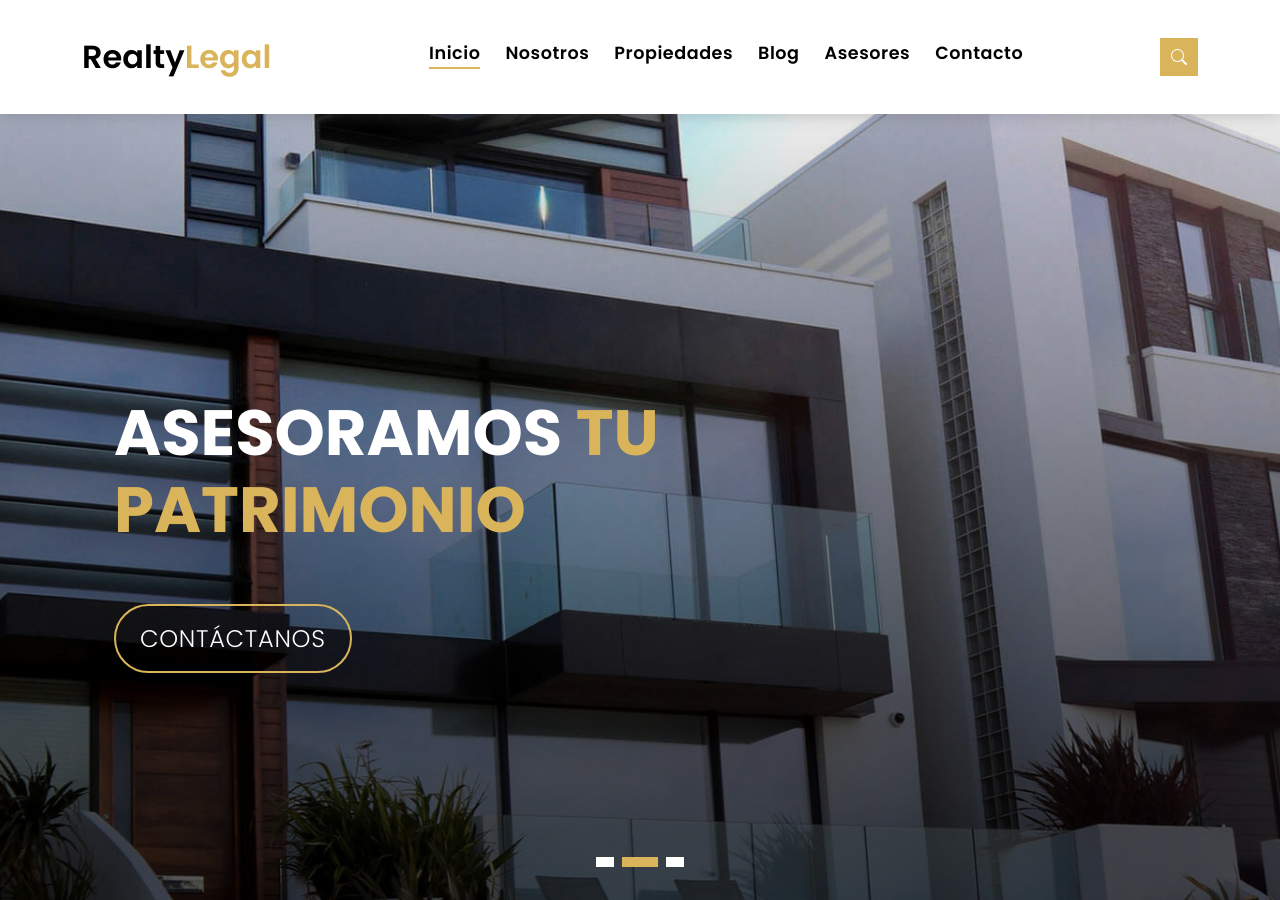
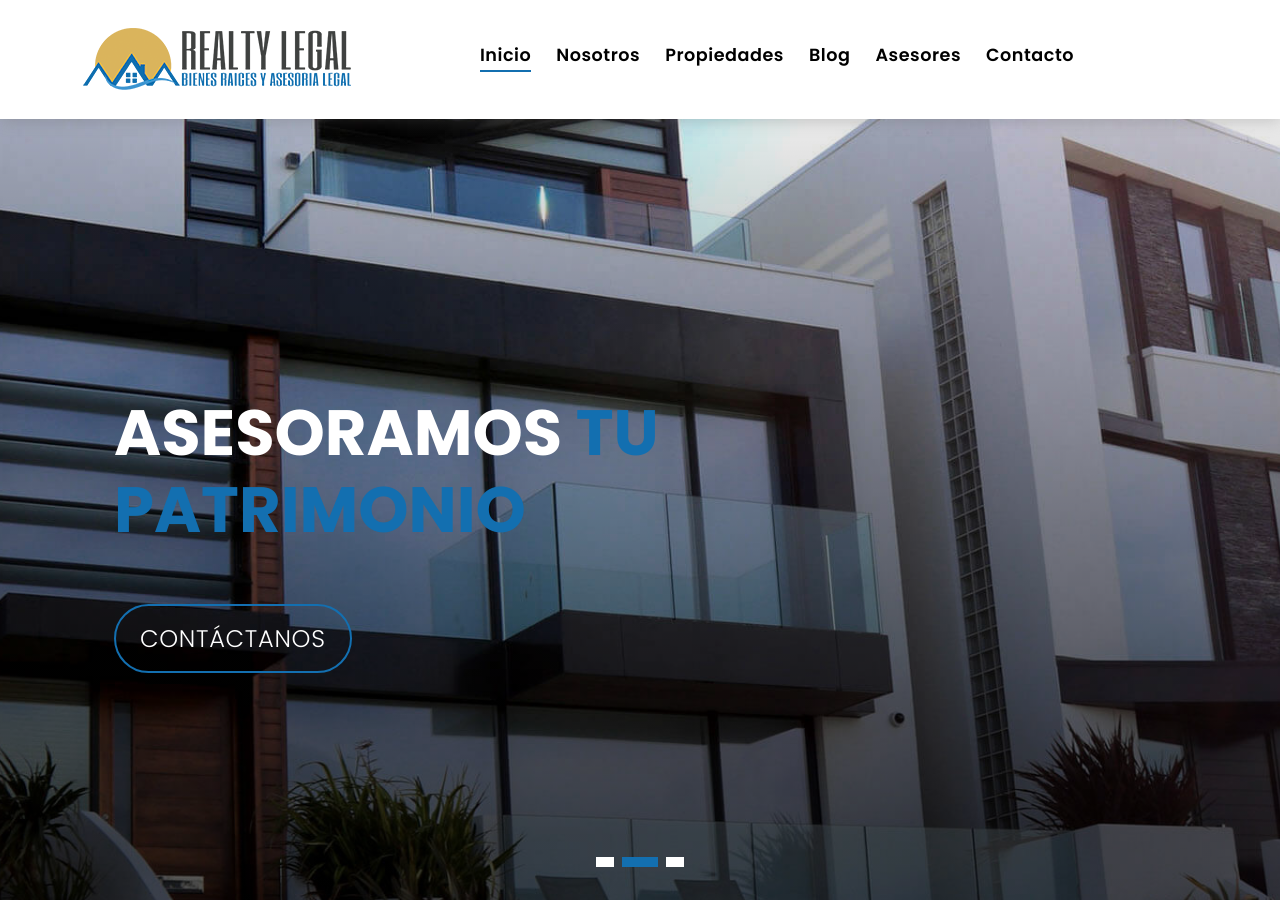
Before and after one commit to MauricioAlcala/realtylegal, a Jekyll site: the page built from index.html, in a window 1280 px wide and 900 px high. Built offline with Jekyll 4.4.1, drawn with Linux system fonts in a browser that asks for light colours; some of the changed text lies outside the part shown.

Commit message:
Se agrega

```diff
--- a/_config.yml
+++ b/_config.yml
@@ -20,4 +20,5 @@
 theme: minima
 plugins:
   - jekyll-feed
+  - jekyll-seo-tag
   - jekyll-sitemap
--- a/_includes/agents.html
+++ b/_includes/agents.html
@@ -19,7 +19,7 @@
             <div class="col-md-4">
                 <div class="card-box-d">
                     <div class="card-img-d">
-                        <img src="assets/img/agent-4.jpg" alt="" class="img-d img-fluid">
+                        <img src="" alt="" class="img-d img-fluid">
                     </div>
                     <div class="card-overlay card-overlay-hover">
                         <div class="card-header-d">
@@ -75,7 +75,7 @@
             <div class="col-md-4">
                 <div class="card-box-d">
                     <div class="card-img-d">
-                        <img src="assets/img/agent-1.jpg" alt="" class="img-d img-fluid">
+                        <img src="assets/img/marco.jpg" alt="" class="img-d img-fluid">
                     </div>
                     <div class="card-overlay card-overlay-hover">
                         <div class="card-header-d">
@@ -92,10 +92,10 @@
                             </p>
                             <div class="info-agents color-a">
                                 <p>
-                                    <strong>Tel: </strong><a href="+5216611241962">+52 1 661 124 1962</a>
+                                    <strong>Tel: </strong>+52 1 661 124 1962
                                 </p>
                                 <p>
-                                    <strong>Correo: </strong><a href="mailto:marco.aurelio@realtylegal.com.mx">contacto@realtylegal.com.mx</a>
+                                    <strong>Correo: </strong>contacto@realtylegal.com.mx
                                 </p>
                             </div>
                         </div>
@@ -107,21 +107,21 @@
                                             <i class="bi bi-facebook" aria-hidden="true"></i>
                                         </a>
                                     </li>
-                                    <li class="list-inline-item">
+                                    <!--li class="list-inline-item">
                                         <a href="#" class="link-one">
                                             <i class="bi bi-twitter" aria-hidden="true"></i>
                                         </a>
-                                    </li>
+                                    </li-->
                                     <li class="list-inline-item">
-                                        <a href="#" class="link-one">
+                                        <a href="{{site.instagram}}" class="link-one">
                                             <i class="bi bi-instagram" aria-hidden="true"></i>
                                         </a>
                                     </li>
-                                    <li class="list-inline-item">
+                                    <!--li class="list-inline-item">
                                         <a href="#" class="link-one">
                                             <i class="bi bi-linkedin" aria-hidden="true"></i>
                                         </a>
-                                    </li>
+                                    </li-->
                                 </ul>
                             </div>
                         </div>
@@ -131,7 +131,7 @@
             <div class="col-md-4">
                 <div class="card-box-d">
                     <div class="card-img-d">
-                        <img src="assets/img/agent-5.jpg" alt="" class="img-d img-fluid">
+                        <img src="" alt="" class="img-d img-fluid">
                     </div>
                     <div class="card-overlay card-overlay-hover">
                         <div class="card-header-d">
--- a/_includes/footer.html
+++ b/_includes/footer.html
@@ -54,7 +54,7 @@
           <div class="w-body-a">
             <ul class="list-unstyled">
               <li class="item-list-a">
-                <i class="bi bi-chevron-right"></i> <a href="https://rosaritocentro.com/">Rosaritocentro</a>
+                <i class="bi bi-chevron-right"></i> <a href="https://rosaritocentro.com/">Rosarito Centro</a>
               </li>
 
             </ul>
--- a/_includes/navbar.html
+++ b/_includes/navbar.html
@@ -6,7 +6,7 @@
         <span></span>
         <span></span>
       </button>
-      <a class="navbar-brand text-brand" href="/index.html">Realty<span class="color-b">Legal</span></a>
+      <a href="index.html"><img loading="lazy" src="assets/img/realty-legal-logo.png" alt="Rosarito Centro" class="img-fluid"></a>
 
       <div class="navbar-collapse collapse justify-content-center" id="navbarDefault">
         <ul class="navbar-nav">
@@ -35,9 +35,9 @@
         </ul>
       </div>
 
-      <button type="button" class="btn btn-b-n navbar-toggle-box navbar-toggle-box-collapse" data-bs-toggle="collapse" data-bs-target="#navbarTogglerDemo01">
+      <!--button type="button" class="btn btn-b-n navbar-toggle-box navbar-toggle-box-collapse" data-bs-toggle="collapse" data-bs-target="#navbarTogglerDemo01">
         <i class="bi bi-search"></i>
-      </button>
+      </button-->
 
     </div>
   </nav><!-- End Header/Navbar -->
--- /dev/null
+++ b/_includes/navbar.min.html
@@ -0,0 +1,3 @@
+<!-- ======= Header/Navbar ======= --><nav class="navbar navbar-default navbar-trans navbar-expand-lg fixed-top"><div class="container"><button class="navbar-toggler collapsed" type="button" data-bs-toggle="collapse" data-bs-target="#navbarDefault" aria-controls="navbarDefault" aria-expanded="false" aria-label="Toggle navigation"><span></span> <span></span> <span></span></button> <a href="index.html"><img loading="lazy" src="assets/img/realty-legal-logo.png" alt="Rosarito Centro" class="img-fluid"></a><div class="navbar-collapse collapse justify-content-center" id="navbarDefault"><ul class="navbar-nav"><li class="nav-item"><a class="nav-link active" href="/index.html">Inicio</a></li><li class="nav-item"><a class="nav-link" href="/nosotros.html">Nosotros</a></li><li class="nav-item"><a class="nav-link" href="/propiedades.html">Propiedades</a></li><li class="nav-item"><a class="nav-link" href="/blog.html">Blog</a></li><li class="nav-item"><a class="nav-link" href="/asesores.html">Asesores</a></li><li class="nav-item"><a class="nav-link" href="/contacto.html">Contacto</a></li></ul></div><!--button type="button" class="btn btn-b-n navbar-toggle-box navbar-toggle-box-collapse" data-bs-toggle="collapse" data-bs-target="#navbarTogglerDemo01">
+        <i class="bi bi-search"></i>
+      </button--></div></nav><!-- End Header/Navbar -->
--- a/assets/css/style.css
+++ b/assets/css/style.css
@@ -1,5 +1,5 @@
 :root {
-  --main-bg-color: #dab45b;
+  --main-bg-color: #136fb0;
 }
 
 /* var(--main-bg-color); */
--- a/contacto.html
+++ b/contacto.html
@@ -36,7 +36,7 @@
       <div class="col-sm-12 section-t8">
         <div class="row">
           <div class="col-md-7">
-            <form action="forms/contact.php" method="post" role="form" class="php-email-form">
+            <form action="/forms/enviarcorreo.php" method="post" role="form" class="php-email-form">
               <div class="row">
                 <div class="col-md-6 mb-3">
                   <div class="form-group">
```
Also changed, not shown: assets/css/style.min.css, assets/img/realty-legal-logo.png (added), assets/img/realtylegal-logo.png (renamed from assets/img/MARCO BIENES RAICES.png).
